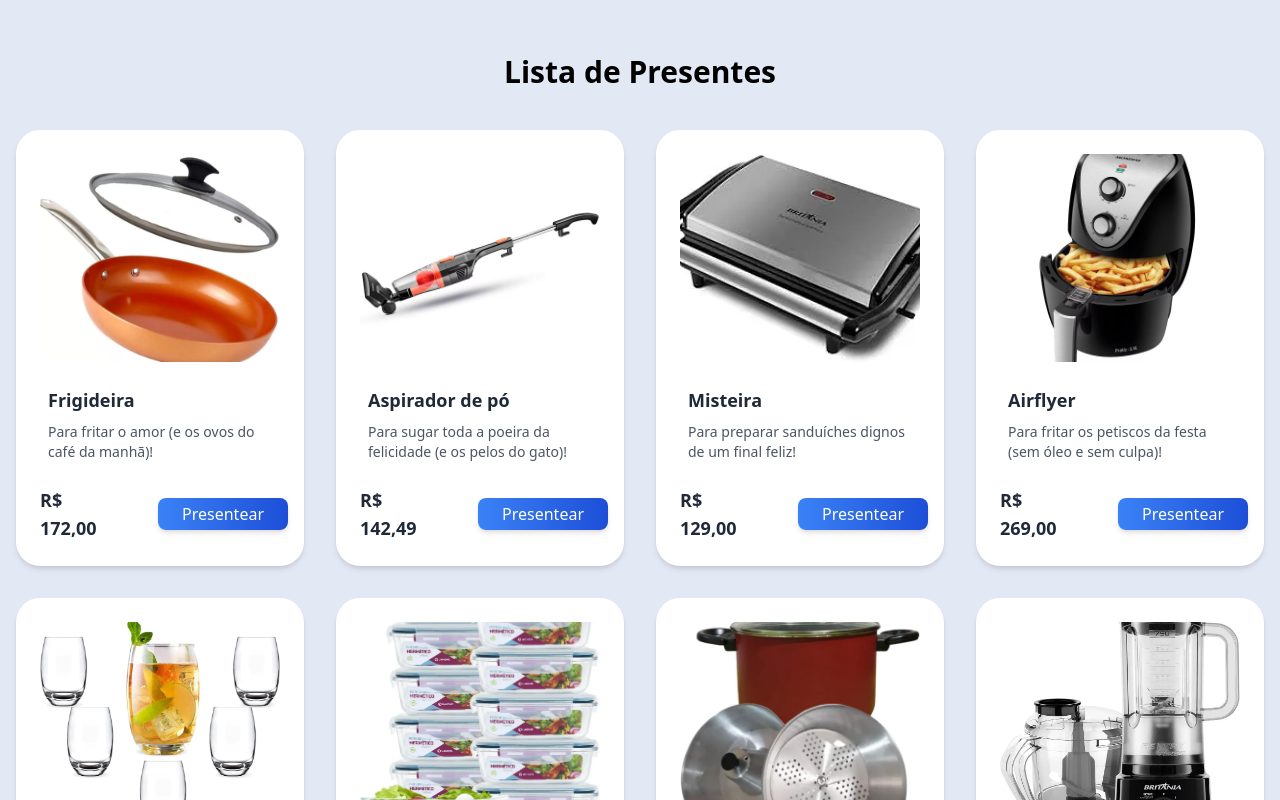
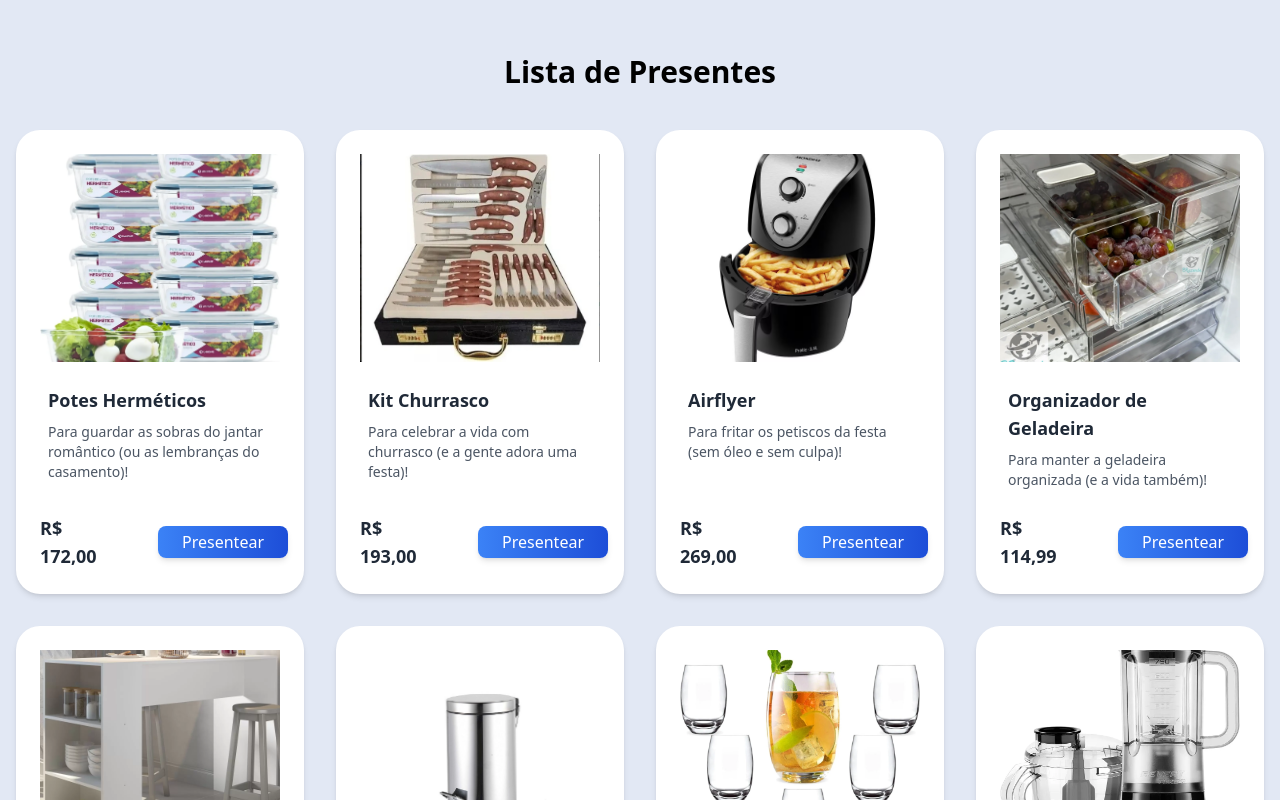
Before and after one commit to rafael-campos/SiteCasamento, a Next.js app: page / in a window 1280 px wide. Shown: the part 3960-4760 px from the top of the page. Built offline with nearby package versions, Linux system fonts and the light colour scheme.

Commit message:
presentes ordem aleatoria

```diff
--- a/components/ListaDePresente.tsx
+++ b/components/ListaDePresente.tsx
@@ -1,4 +1,4 @@
-import React from 'react';
+import React, { useEffect, useState } from 'react';
 import { motion } from 'framer-motion';
 import Link from 'next/link';
 
@@ -250,8 +250,24 @@
     // Adicione mais presentes conforme necessário
   ];
 
+
+  const [presentesEmbaralhados, setPresentesEmbaralhados] = useState<Presente[]>([]);
+
+  useEffect(() => {
+    // Função para embaralhar o array de presentes
+    const shuffleArray = (array: any[]) => {
+      for (let i = array.length - 1; i > 0; i--) {
+        const j = Math.floor(Math.random() * (i + 1));
+        [array[i], array[j]] = [array[j], array[i]];
+      }
+      return array;
+    };
+
+    // Embaralha os presentes ao carregar a página
+    setPresentesEmbaralhados(shuffleArray([...presentes]));
+  }, []);
+
   return (
-
     <motion.div
       initial="hidden"
       animate="visible"
@@ -261,7 +277,7 @@
       <div className="container mx-auto px-4">
         <h2 className="text-3xl font-bold text-center mb-10">Lista de Presentes</h2>
         <div className="grid grid-cols-1 md:grid-cols-2 lg:grid-cols-4 gap-8">
-          {presentes.map((presente) => (
+          {presentesEmbaralhados.map((presente) => (
             <motion.div key={presente.id} variants={itemVariants} className="flex flex-col h-full">
               <div className="bg-white rounded-3xl shadow-md overflow-hidden relative flex flex-col justify-between h-full p-4">
                 <img
```
